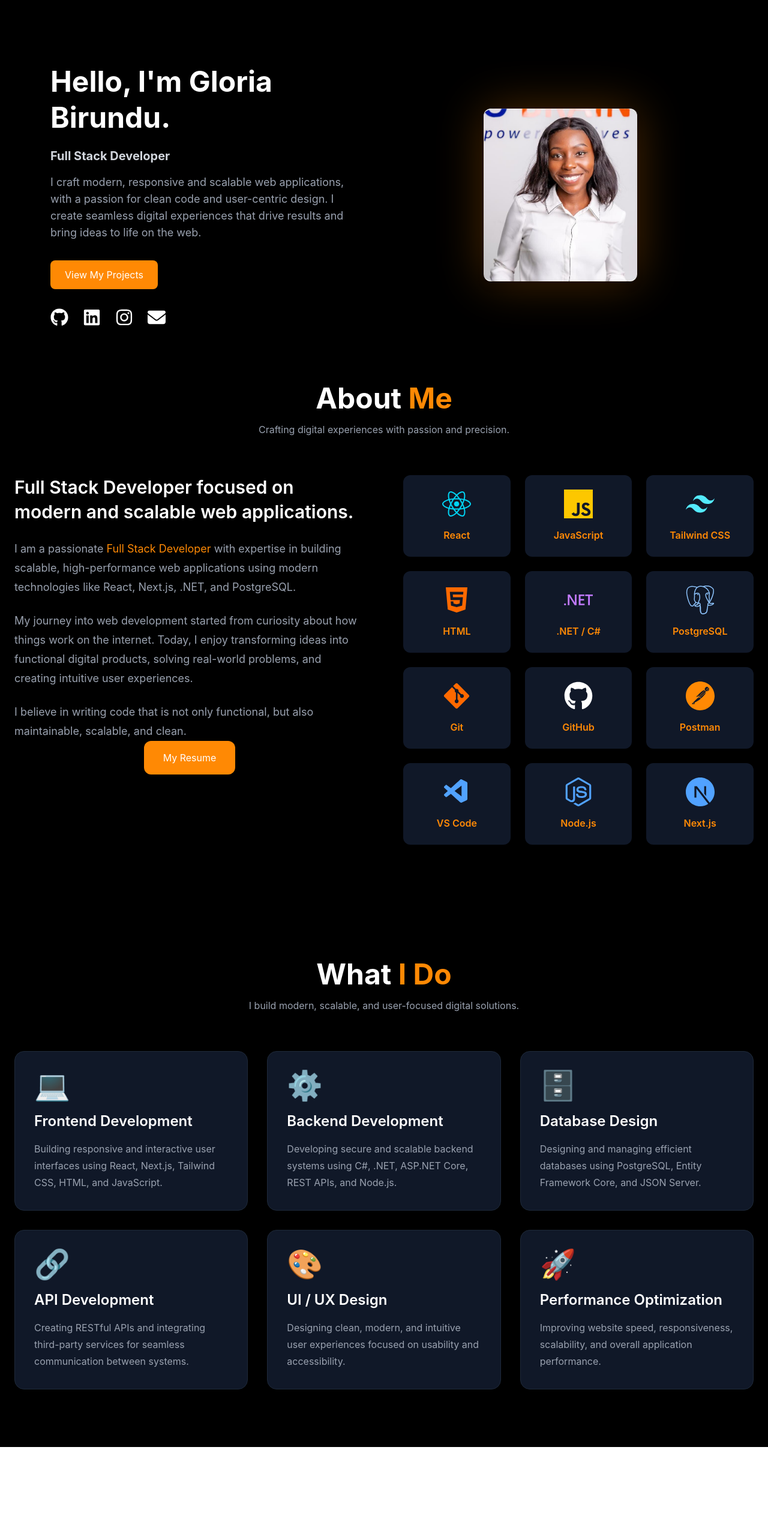
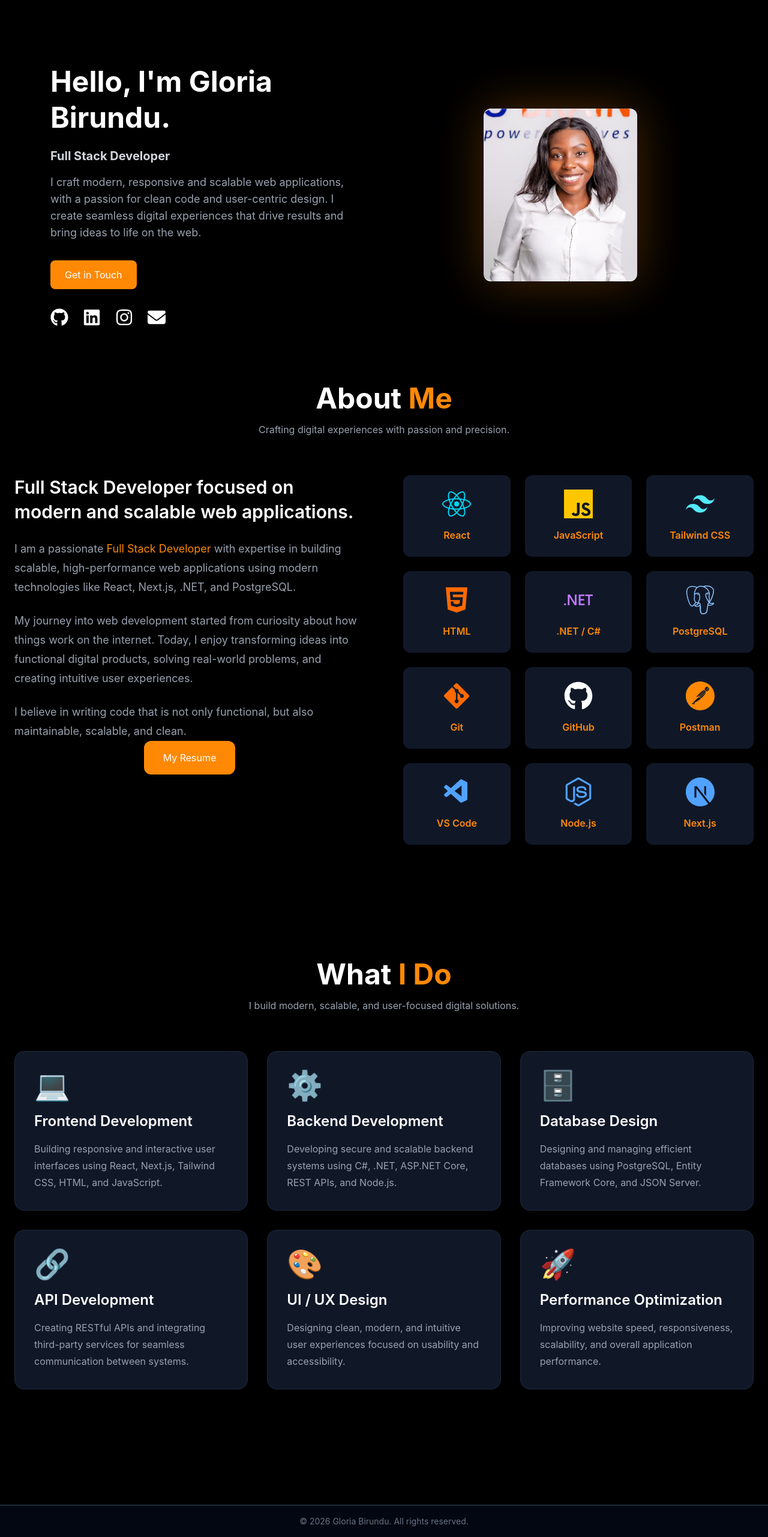
Before and after one commit to BirunduGloria/my-portfolio, a React (Vite) app: page / in a window 1280 px wide. Shown: the part 46-2608 px from the top of the page at 60% size. Before the commit the page ends 2458 px from the top, so only its background shows below. Built offline with nearby package versions, Linux system fonts and the light colour scheme.

Commit message:
Update button label and add footer with copyright information

```diff
--- a/src/App.jsx
+++ b/src/App.jsx
@@ -74,7 +74,7 @@ function App() {
 
     {/* Button */}
     <button className="mt-8 bg-orange-400 hover:bg-orange-500 text-white px-6 py-3 rounded-lg transition duration-300 hover:scale-105">
-      View My Projects
+      Get in Touch
     </button>
 
     {/* Social Links */}
@@ -408,7 +408,14 @@ function App() {
 
 </section>
 
- </div>
+{/* Footer */}
+<footer className="bg-gray-950 border-t border-gray-800 mt-24">
+  <div className="border-t border-gray-800 py-4 text-center text-gray-500 text-sm">
+
+    © 2026 Gloria Birundu. All rights reserved.
+  </div>
+</footer>
+</div>
   )
 }
 
```
